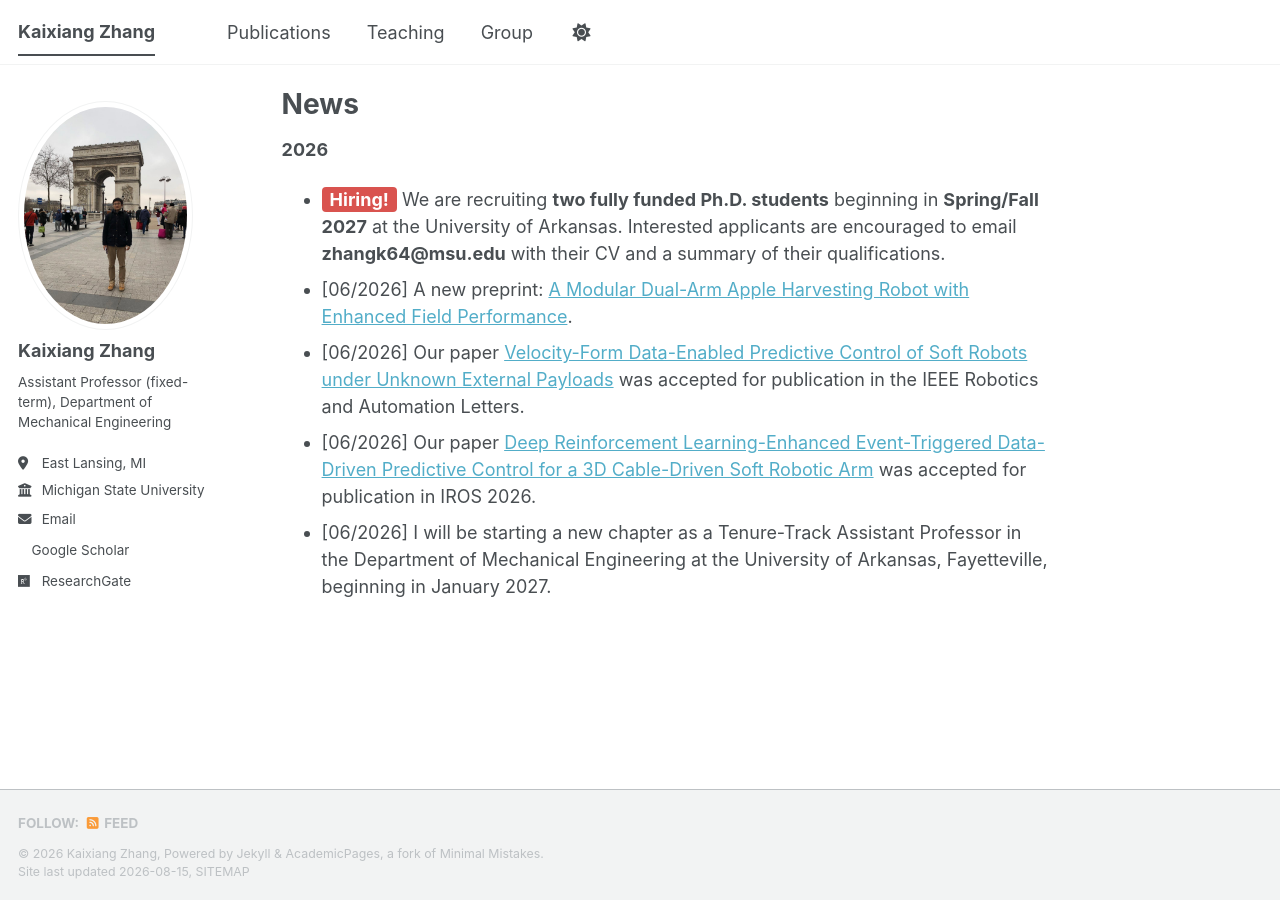
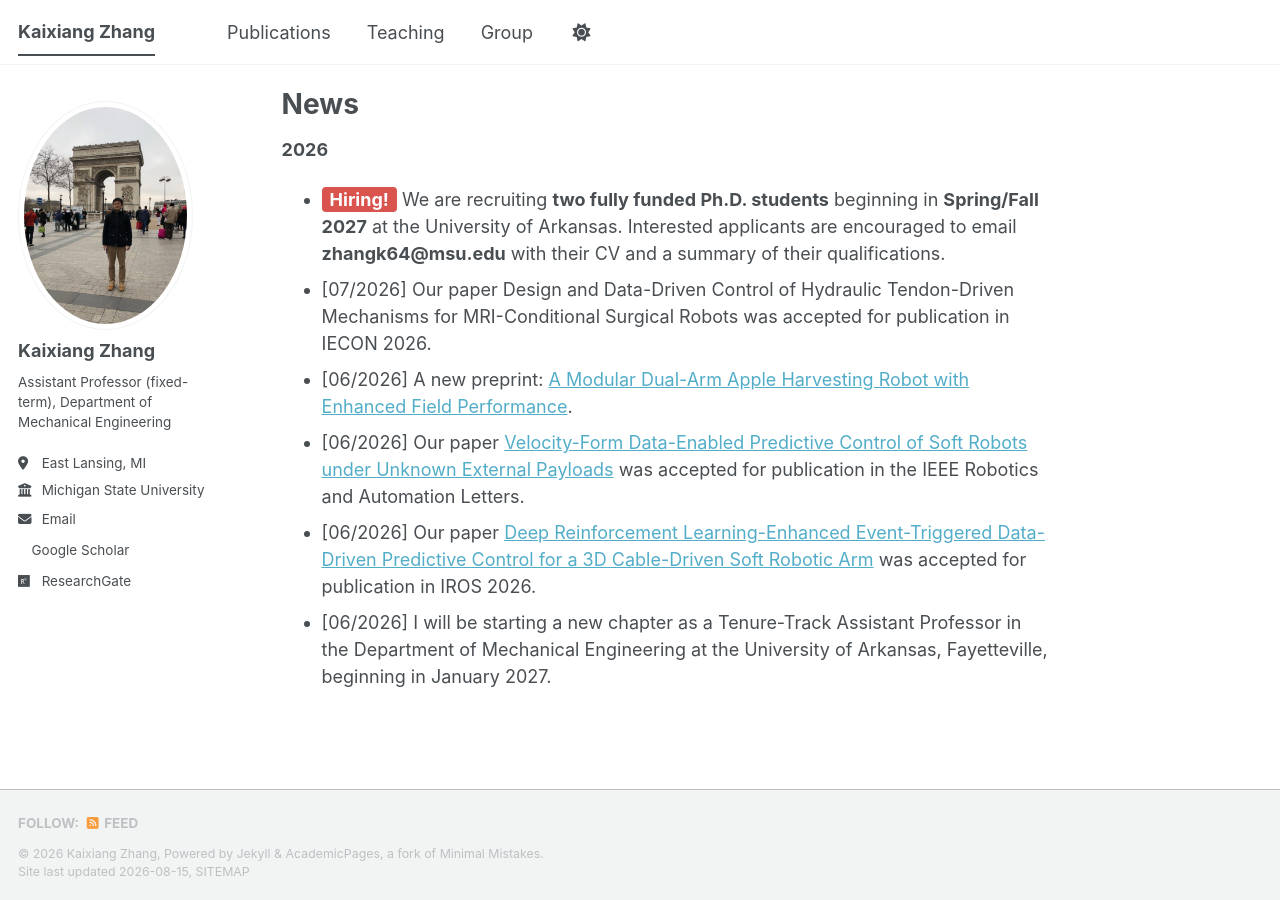
Before and after one commit to kaixiang-zhang91/kaixiang-zhang91.github.io, a Jekyll site: the page built from _pages/about.md, in a window 1280 px wide and 900 px high, scrolled down 554 px. Built offline with Jekyll 4.4.1, drawn with Linux system fonts in a browser that asks for light colours; a style sheet for code colours, icons or effects is not loaded.

Commit message:
Update about page with new research and hiring info

```diff
--- a/_pages/about.md
+++ b/_pages/about.md
@@ -21,6 +21,7 @@ My primary research interests lie in automation and robotics, through cross-disc
 - <span style="background:#d9534f; color:white; padding:2px 8px; border-radius:4px;"><strong>Hiring!</strong></span>
   We are recruiting **two fully funded Ph.D. students** beginning in **Spring/Fall 2027** at the University of Arkansas.
   Interested applicants are encouraged to email **zhangk64@msu.edu** with their CV and a summary of their qualifications.
+- [07/2026] Our paper Design and Data-Driven Control of Hydraulic Tendon-Driven Mechanisms for MRI-Conditional Surgical Robots was accepted for publication in IECON 2026.
 - [06/2026] A new preprint: [A Modular Dual-Arm Apple Harvesting Robot with Enhanced Field Performance](https://arxiv.org/abs/2606.14089).
 - [06/2026] Our paper [Velocity-Form Data-Enabled Predictive Control of Soft Robots under Unknown External Payloads](https://ieeexplore.ieee.org/document/11560943) was accepted for publication in the IEEE Robotics and Automation Letters.
 - [06/2026] Our paper [Deep Reinforcement Learning-Enhanced Event-Triggered Data-Driven Predictive Control for a 3D Cable-Driven Soft Robotic Arm](https://arxiv.org/abs/2606.26048) was accepted for publication in IROS 2026.
```
